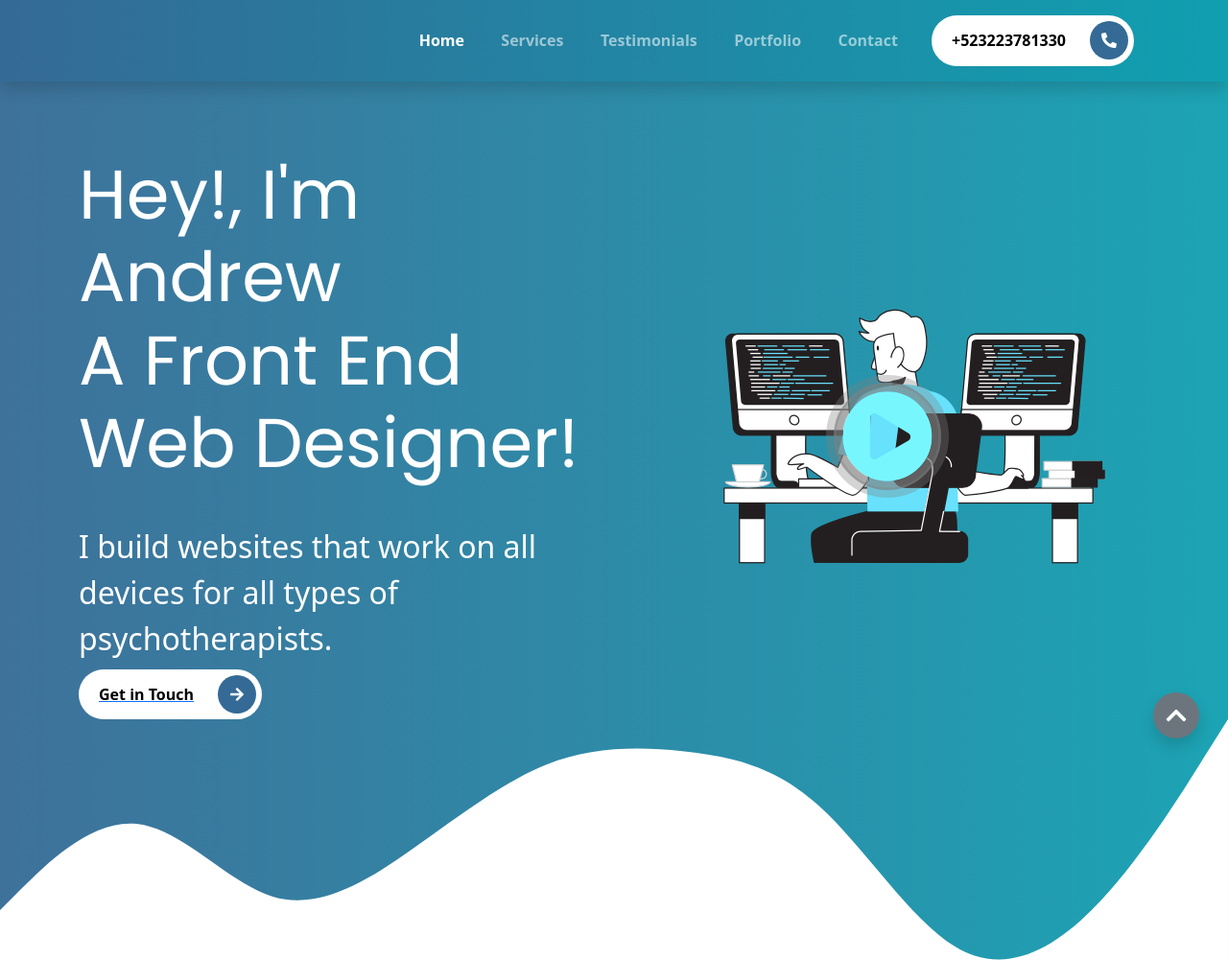
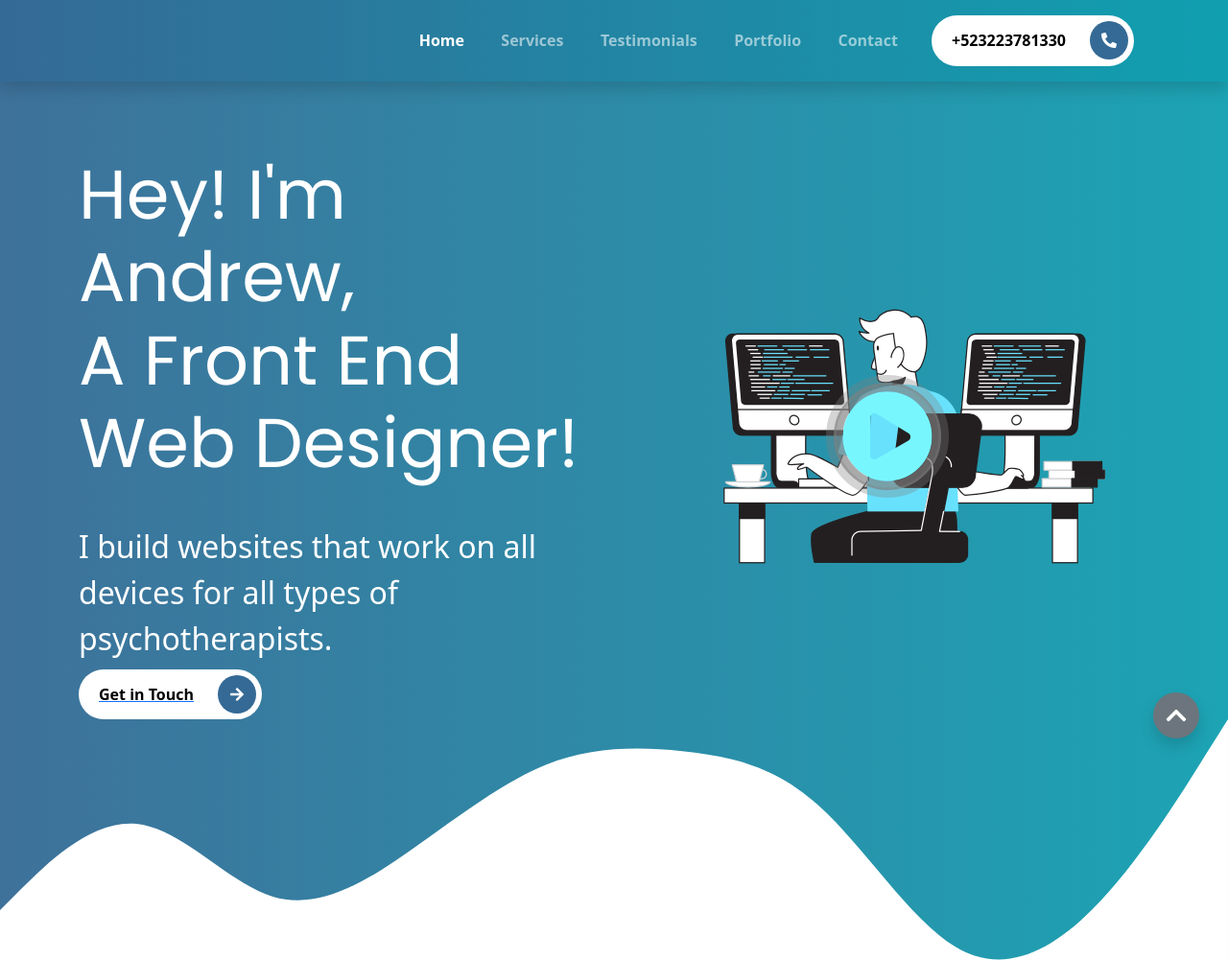
Before and after one commit to Andrewb312/ajbcreative, a plain HTML site: page index.html in a window 1280 px wide. Shown: the top 1001 px of the page at 96% size. Drawn offline with nearby package versions, Linux system fonts and the light colour scheme.

Commit message:
update h1 in intros ection

```diff
--- a/index.html
+++ b/index.html
@@ -67,7 +67,7 @@
 
         <div class="col-md-6 intros">
           <h1 class="display-2">
-            <span class="display-2 intro"> Hey!, I'm Andrew </br> a front end web designer!</span>
+            <span class="display-2 intro"> Hey! I'm Andrew, </br> a front end web designer!</span>
           </h1></br>
           <h2>
             <span class=" description lh-base">
```
